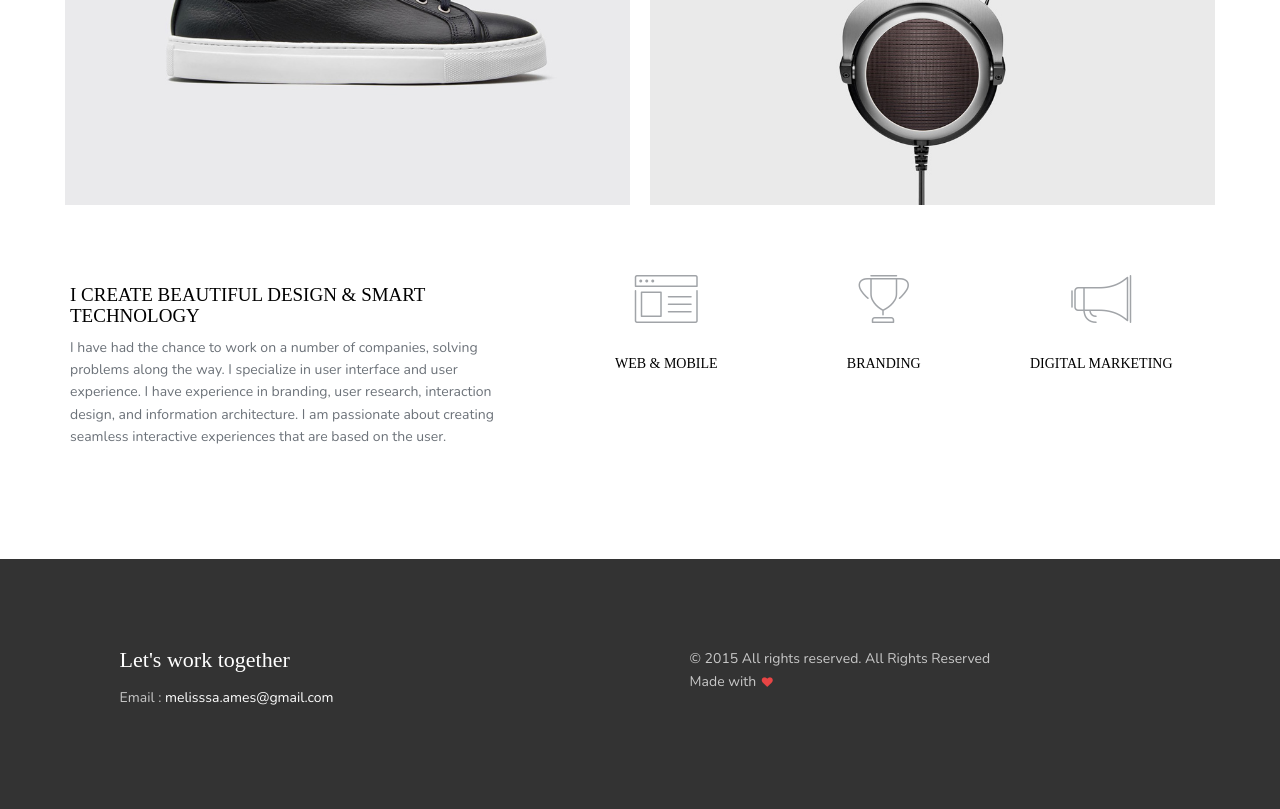
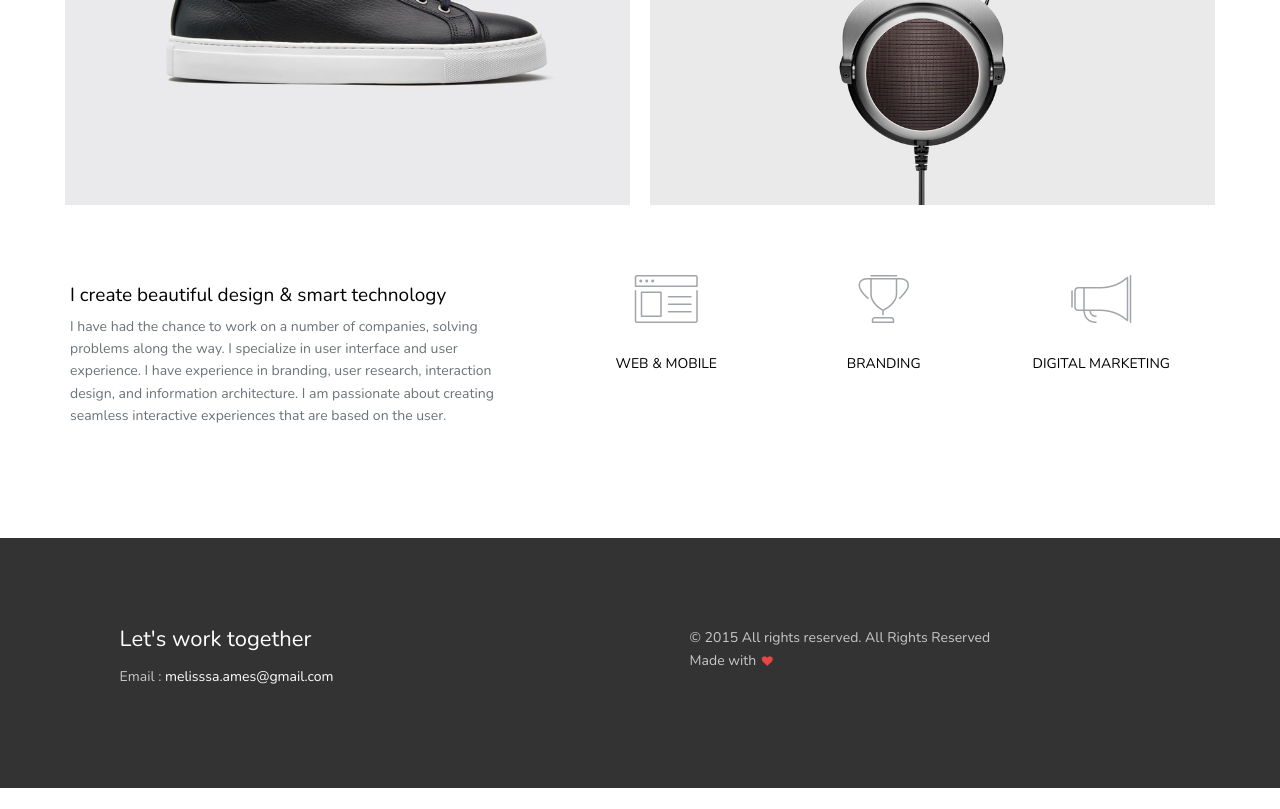
Before and after one commit to melissaames/portfolio, a plain HTML site: page index.html in a window 1280 px wide. Shown: the part 1406-2215 px from the top of the page. After the commit the page ends 2194 px from the top, so only its background shows below. Drawn offline with nearby package versions, Linux system fonts and the light colour scheme; files whose address does not match are found by name.

Commit message:
Update main.css

```diff
--- a/css/main.css
+++ b/css/main.css
@@ -76,7 +76,7 @@ a:hover, a:focus {
 	transition: background-color, color, 0.3s;
 }
 body {
-	font-family: "Cutive Mono";
+	font-family: 'Nunito', sans-serif;
 	font-weight: 400;
 	color: #fff;
 }
@@ -299,7 +299,7 @@ ul li {
 }
 .hero h1 {
 	font-size: 48px;
-	text-transform: uppercase;
+	text-transform: None;
 }
 .hero h4 {
 	font-weight: 400;
@@ -373,7 +373,7 @@ ul li {
 	font-size: 19px;
 	color: #000;
 	font-weight: 400;
-	text-transform: uppercase;
+	text-transform: None;
 }
 .service-content {
 	margin-top: 30px;
```
